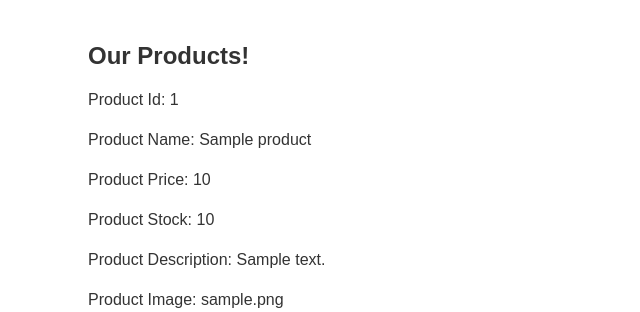
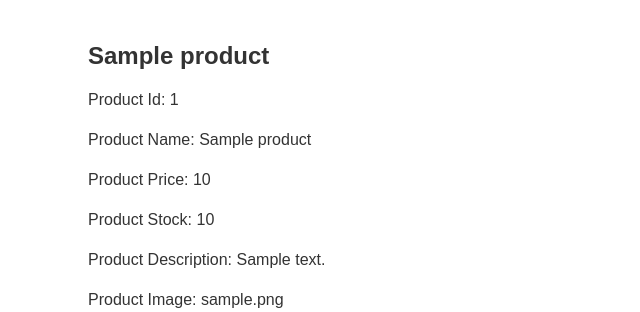
Before and after one commit to jarrettcoding/auction-house, a Node server app: page / in a window 1280 px wide. Shown: the part 40-352 px from the top of the page, without its empty margins (0-640 px from the left). Run offline with Node 20, Linux system fonts and the light colour scheme; tables that the repository leaves empty hold one stand-in row (values such as "Sample post"); some libraries are stand-ins or nearby versions.

Commit message:
made the names more dynamic

```diff
--- a/views/homepage.handlebars
+++ b/views/homepage.handlebars
@@ -3,7 +3,7 @@
   <oi>
     <article class="post">
       <div class="title">
-        <h1>Our Products!</h1>
+        <h1>{{product_name}}</h1>
         <p>Product Id: {{id}}</p>
         <p>Product Name: {{product_name}}</p>
         <p>Product Price: {{price}}</p>
```
